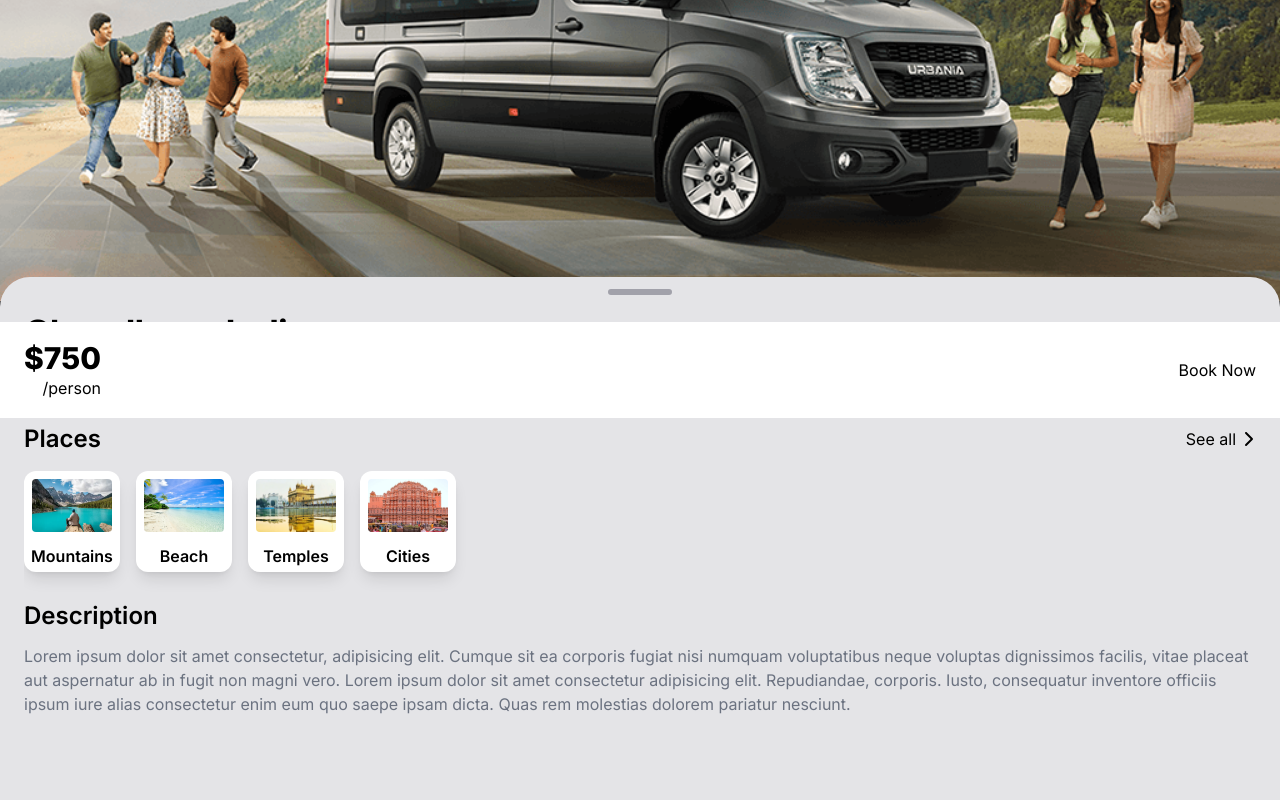
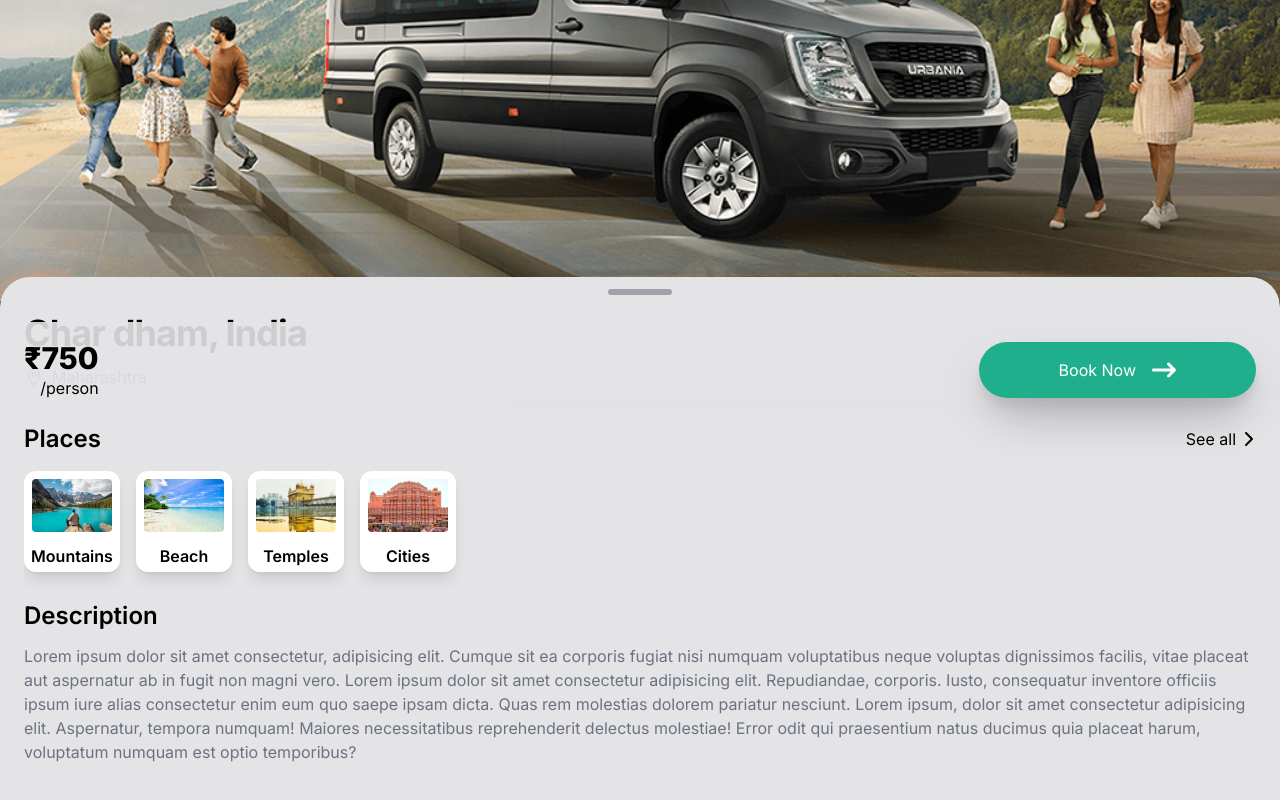
Before and after one commit to ParthTiwa-ri/urbania, a Next.js app: page /1 in a window 1280 px wide. Shown: the part 382-1182 px from the top of the page. Before the commit the page ends 1122 px from the top, so only its background shows below. Built offline with nearby package versions, Linux system fonts and the light colour scheme.

Commit message:
detail page

```diff
--- a/src/app/[tour]/page.tsx
+++ b/src/app/[tour]/page.tsx
@@ -58,22 +58,31 @@ export default function page({ params }: { params: { tour: string } }) {
         </section>
         <div className="discription ">
           <h2 className="text-2xl font-semibold -mt-3">Description</h2>
-          <p className="mt-3 text-gray-500">
+          <p className="mt-3 text-gray-500 pb-24">
             Lorem ipsum dolor sit amet consectetur, adipisicing elit. Cumque sit
             ea corporis fugiat nisi numquam voluptatibus neque voluptas
             dignissimos facilis, vitae placeat aut aspernatur ab in fugit non
             magni vero. Lorem ipsum dolor sit amet consectetur adipisicing elit.
             Repudiandae, corporis. Iusto, consequatur inventore officiis ipsum
             iure alias consectetur enim eum quo saepe ipsam dicta. Quas rem
-            molestias dolorem pariatur nesciunt.
+            molestias dolorem pariatur nesciunt. Lorem ipsum, dolor sit amet
+            consectetur adipisicing elit. Aspernatur, tempora numquam! Maiores
+            necessitatibus reprehenderit delectus molestiae! Error odit qui
+            praesentium natus ducimus quia placeat harum, voluptatum numquam est
+            optio temporibus?
           </p>
         </div>
-        <div className="buy-now fixed bg-white px-6 bottom-0 left-0  w-full h-24 flex items-center justify-between">
+        <div className="buy-now fixed bg-zinc-200/90 px-6 bottom-0 left-0  w-full h-24 flex items-center justify-between">
           <div className="flex flex-col items-end">
-            <p className="font-extrabold text-3xl">$750</p>
+            <p className="font-extrabold text-3xl">
+              <span>&#8377;</span>750
+            </p>
             <p>/person</p>
           </div>
-          <button>Book Now</button>
+          <button className="bg-accent flex gap-4 text-white px-20 py-4 rounded-full drop-shadow-xl shadow-2xl">
+            Book Now
+            <FaArrowRightLong className="text-2xl font-extralight text-white-100" />
+          </button>
         </div>
       </section>
     </div>
--- a/src/components/Category.tsx
+++ b/src/components/Category.tsx
@@ -28,7 +28,7 @@ function Categorycard({ category }: categoryProp) {
   return (
     <div
       key={category.name}
-      className=" h-38 w-28 shrink-0  bg-white shadow-lg  rounded-xl flex items-center flex-col"
+      className=" h-38 w-28 shrink-0  bg-white shadow-lg drop-shadow-md rounded-xl flex items-center flex-col"
     >
       <div className="h-[80%]">
         <Image
--- a/src/components/Head.tsx
+++ b/src/components/Head.tsx
@@ -16,7 +16,7 @@ export default function Head() {
       {/* <div className="absolute top-0 left-0 w-full h-full bg-gradient-to-b from-transparent to-black opacity-50"></div> */}
       <div className="absolute top-6 left-1/2  -translate-x-1/2">
         {/* <p className=" text-sm font-light">Good Morning ☀️</p> */}
-        <h1 className=" text-nowrap  font-bold text-3xl -mt-2 tracking-tight">
+        <h1 className=" text-nowrap   font-bold text-3xl -mt-2 tracking-tight">
           Book Your Trip Now
         </h1>
       </div>
--- a/src/components/PopularTour.tsx
+++ b/src/components/PopularTour.tsx
@@ -30,7 +30,7 @@ function PopularCard({ tour }: tourProp) {
     <Link
       href={tour.name}
       key={tour.name}
-      className="relative shadow-lg rounded-xl "
+      className="relative shadow-lg drop-shadow-sm  rounded-xl "
     >
       <div className="  relative rounded-xl flex-shrink-0 mt-4  h-48 w-40 ">
         <Image
```
